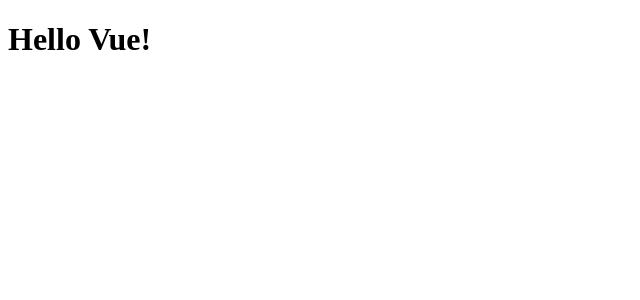
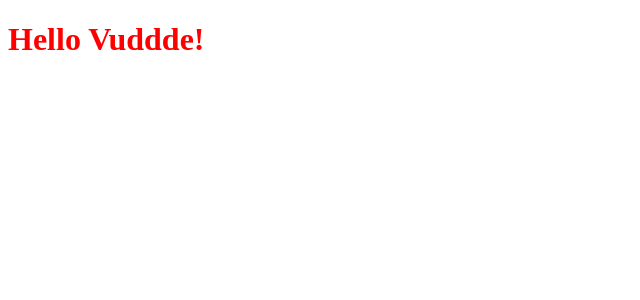
Before and after one commit to hwanyB/react-hook-form_2, a Vue app: page / in a window 1280 px wide. Shown: the top 300 px of the page, without its empty margins (0-640 px from the left). Built offline with nearby package versions, Linux system fonts and the light colour scheme.

Commit message:
Install css pre, post processor

```diff
--- a/App.vue
+++ b/App.vue
@@ -5,13 +5,15 @@
 export default {
     data (){
         return {
-            msg: 'Hello Vue!'
+            msg: 'Hello Vuddde!'
         }
     }
 }
 </script>
-<style scoped>
+<style scoped lang="scss">
+$color: red;
 h1 {
-    color: #000;
+    color: $color;
+    display: flex;
 }
 </style>
--- /dev/null
+++ b/postcss.config.js
@@ -0,0 +1,5 @@
+module.exports = {
+    plugins: [
+        require('autoprefixer')
+    ]
+}
--- a/webpack.config.js
+++ b/webpack.config.js
@@ -5,7 +5,6 @@ const { CleanWebpackPlugin } = require("clean-webpack-plugin");
 const { VueLoaderPlugin } = require("vue-loader");
 const merge = require("webpack-merge");
 require("@babel/polyfill");
-
 
 module.exports = (env, opts) => {
   const config = {
@@ -30,7 +29,16 @@ module.exports = (env, opts) => {
         },
         {
           test: /\.css$/,
-          use: ["vue-style-loader", "css-loader"],
+          use: ["vue-style-loader", "css-loader", "postcss-loader"],
+        },
+        {
+          test: /\.scss$/,
+          use: [
+            "vue-style-loader",
+            "css-loader",
+            "postcss-loader",
+            "sass-loader",
+          ],
         },
       ],
     },
```
Also changed, not shown: package.json (+10 -2 lines), 1 other file (tests, documents, lock files or other folders).
